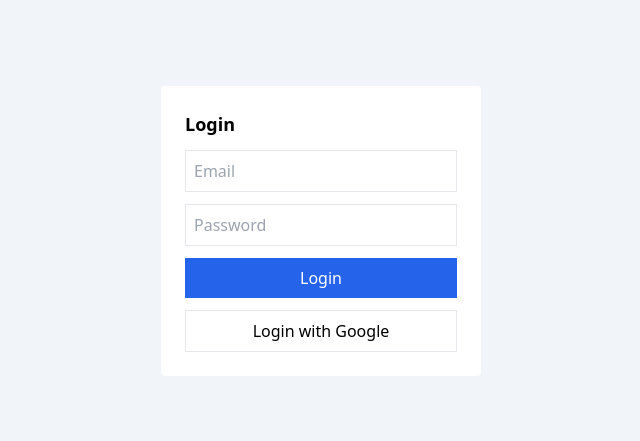
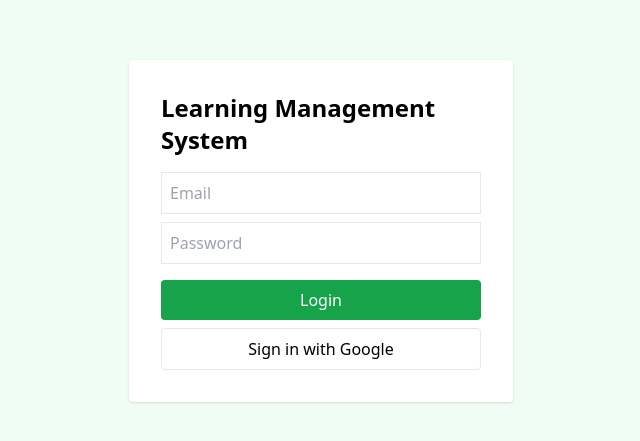
Before and after one commit to SNTSchool/LMS, a React (Vite) app: page /login in a window 1280 px wide. Shown: the part 169-610 px from the top of the page, without its empty margins (319-959 px from the left). Built offline with nearby package versions, Linux system fonts and the light colour scheme; no server answers.

Commit message:
Update Login.jsx

```diff
--- a/src/pages/Login.jsx
+++ b/src/pages/Login.jsx
@@ -1,15 +1,14 @@
+import React, { useState } from 'react'
+import { useLocation, useNavigate } from 'react-router-dom'
 import { signInWithEmailAndPassword, signInWithPopup } from 'firebase/auth'
 import { auth, googleProvider } from '../firebase'
-import { useLocation, useNavigate } from 'react-router-dom'
-import { useState } from 'react'
+import Swal from 'sweetalert2'
 
 export default function Login() {
   const [email, setEmail] = useState('')
   const [password, setPassword] = useState('')
-
   const navigate = useNavigate()
   const location = useLocation()
-
   const from = location.state?.from?.pathname || '/classes'
 
   const loginEmail = async () => {
@@ -17,7 +16,7 @@
       await signInWithEmailAndPassword(auth, email, password)
       navigate(from, { replace: true })
     } catch (err) {
-      alert(err.message)
+      Swal.fire({ icon: 'error', title: 'Login failed', text: err.message })
     }
   }
 
@@ -26,43 +25,18 @@
       await signInWithPopup(auth, googleProvider)
       navigate(from, { replace: true })
     } catch (err) {
-      alert(err.message)
+      Swal.fire({ icon: 'error', title: 'Google login failed', text: err.message })
     }
   }
 
   return (
-    <div className="min-h-screen flex items-center justify-center bg-slate-100">
-      <div className="bg-white p-6 rounded w-80 space-y-3">
-        <h2 className="font-bold text-lg">Login</h2>
-
-        <input
-          className="w-full border p-2"
-          placeholder="Email"
-          value={email}
-          onChange={e => setEmail(e.target.value)}
-        />
-
-        <input
-          type="password"
-          className="w-full border p-2"
-          placeholder="Password"
-          value={password}
-          onChange={e => setPassword(e.target.value)}
-        />
-
-        <button
-          onClick={loginEmail}
-          className="w-full bg-blue-600 text-white p-2"
-        >
-          Login
-        </button>
-
-        <button
-          onClick={loginGoogle}
-          className="w-full border p-2"
-        >
-          Login with Google
-        </button>
+    <div className="min-h-screen flex items-center justify-center bg-green-50">
+      <div className="bg-white p-8 rounded shadow w-96">
+        <h2 className="text-2xl font-bold mb-4">Learning Management System</h2>
+        <input className="w-full p-2 border mb-2" placeholder="Email" value={email} onChange={e=>setEmail(e.target.value)} />
+        <input type="password" className="w-full p-2 border mb-4" placeholder="Password" value={password} onChange={e=>setPassword(e.target.value)} />
+        <button onClick={loginEmail} className="w-full bg-green-600 text-white p-2 rounded mb-2">Login</button>
+        <button onClick={loginGoogle} className="w-full border p-2 rounded">Sign in with Google</button>
       </div>
     </div>
   )
```
